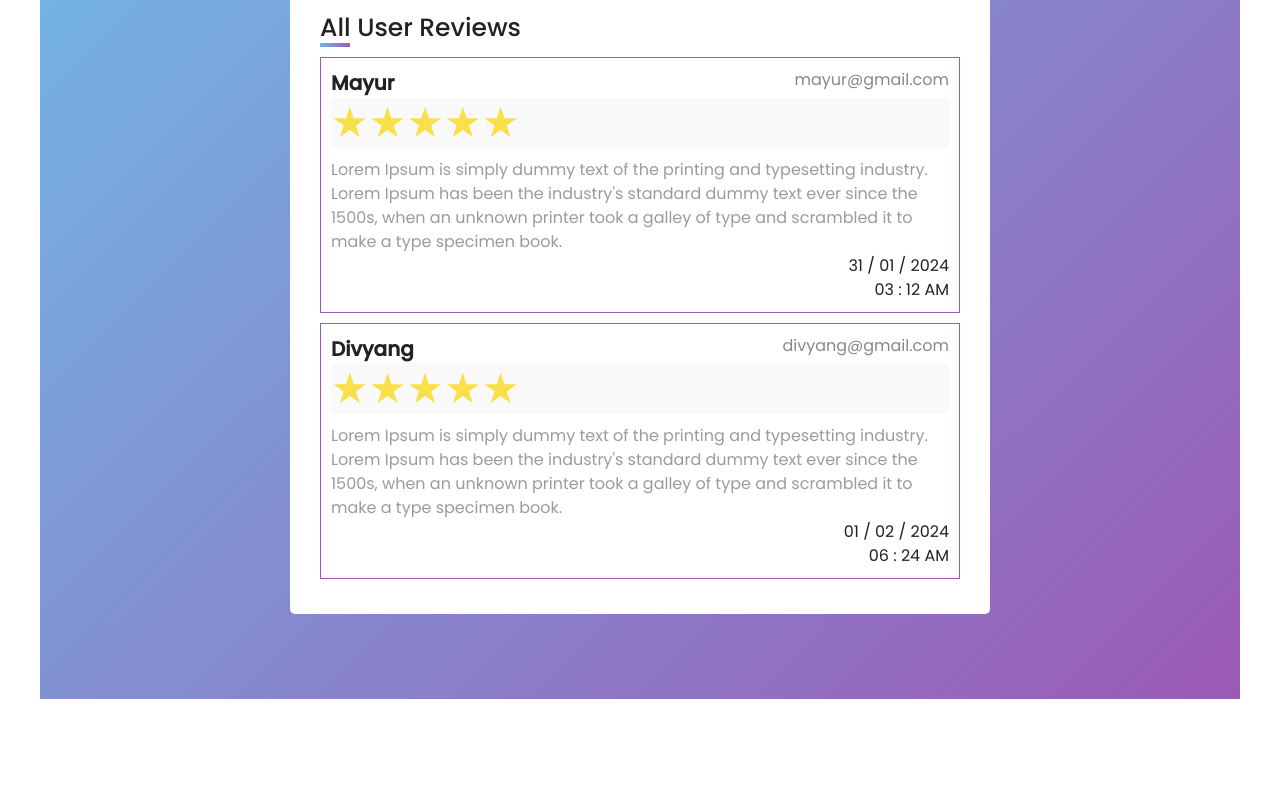
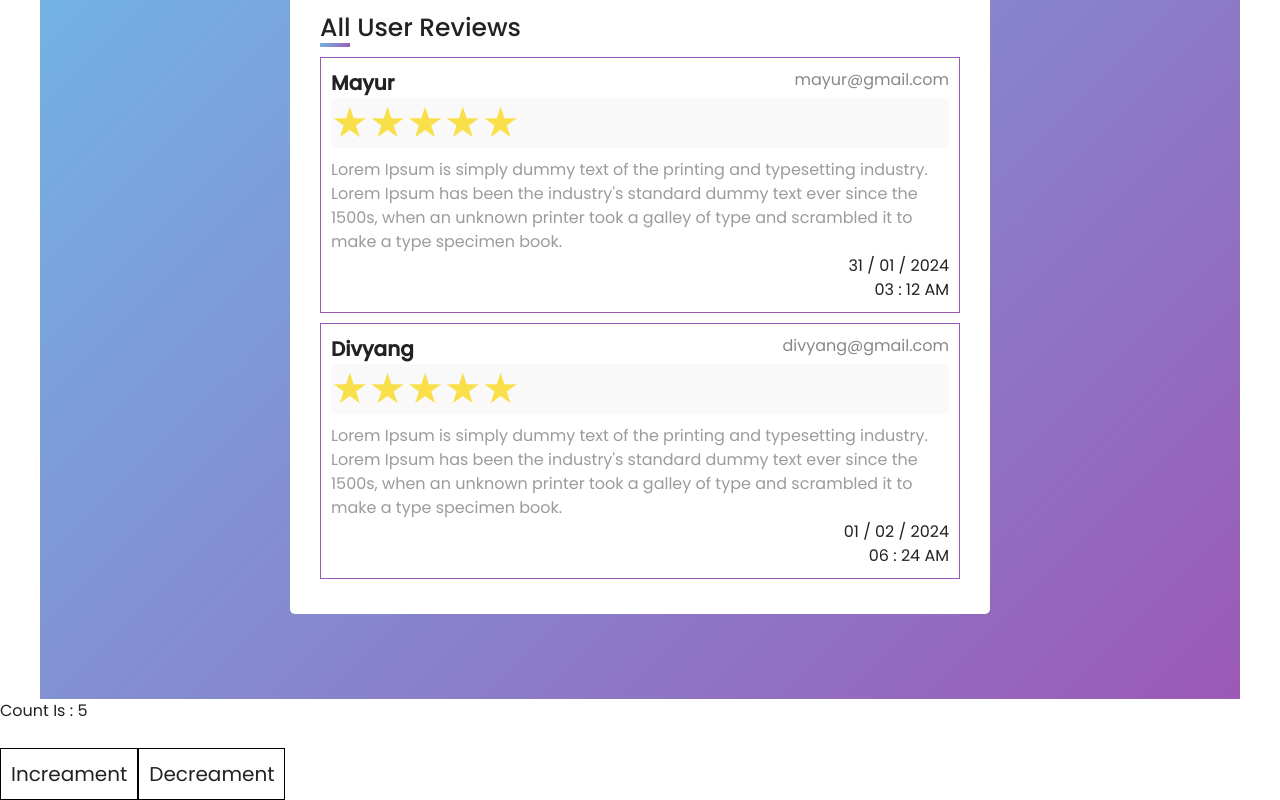
Before and after one commit to mayurhapani/reactprotailwind, a React (Vite) app: page / in a window 1280 px wide. Shown: the part 901-1701 px from the top of the page. Before the commit the page ends 1600 px from the top, so only its background shows below. Built offline with nearby package versions, Linux system fonts and the light colour scheme.

Commit message:
first project of contextApi

```diff
--- /dev/null
+++ b/src/ContextApi/Counter.jsx
@@ -0,0 +1,28 @@
+import { React, useContext } from "react";
+import { CounterContext } from "./context/Counter";
+
+const Counter = () => {
+  const counterContext = useContext(CounterContext);
+  // console.log(counterContext);
+
+  return (
+    <div>
+      <button
+        onClick={() => {
+          counterContext.setCount(counterContext.count + 1);
+        }}
+      >
+        Increament
+      </button>
+      <button
+        onClick={() => {
+          counterContext.setCount(counterContext.count - 1);
+        }}
+      >
+        Decreament
+      </button>
+    </div>
+  );
+};
+
+export default Counter;
--- /dev/null
+++ b/src/ContextApi/CounterMainPage.jsx
@@ -0,0 +1,17 @@
+import React, { useContext } from "react";
+import Counter from "./Counter";
+import { CounterContext } from "./context/Counter.jsx";
+
+const CounterMainPage = () => {
+  const counterState = useContext(CounterContext);
+
+  // console.log(counterState);
+  return (
+    <>
+      <h1>Count Is : {counterState.count}</h1>
+      <Counter />
+    </>
+  );
+};
+
+export default CounterMainPage;
--- /dev/null
+++ b/src/ContextApi/context/Counter.jsx
@@ -0,0 +1,13 @@
+import { createContext, useState } from "react";
+
+export const CounterContext = createContext(null);
+
+export const CounterProvider = (props) => {
+  const [count, setCount] = useState(5);
+
+  return (
+    <>
+      <CounterContext.Provider value={{ count, setCount }}>{props.children}</CounterContext.Provider>
+    </>
+  );
+};
--- a/src/main.jsx
+++ b/src/main.jsx
@@ -7,6 +7,8 @@ import PR2A from "./PR2/PR2A.jsx";
 import TICTOKTEK from "./TICTOKTEK/TICTOKTEK.jsx";
 import PR3 from "./PR3/PR3.jsx";
 import PR4 from "./PR4/PR4.jsx";
+import CounterMainPage from "./ContextApi/CounterMainPage.jsx";
+import { CounterProvider } from "./ContextApi/context/Counter.jsx";
 
 ReactDOM.createRoot(document.getElementById("root")).render(
   <React.StrictMode>
@@ -16,6 +18,9 @@ ReactDOM.createRoot(document.getElementById("root")).render(
     {/* <TICTOKTEK /> */}
     {/* <PR3 /> */}
     <PR4 />
+    <CounterProvider>
+      <CounterMainPage />
+    </CounterProvider>
   </React.StrictMode>
 );
 
```
